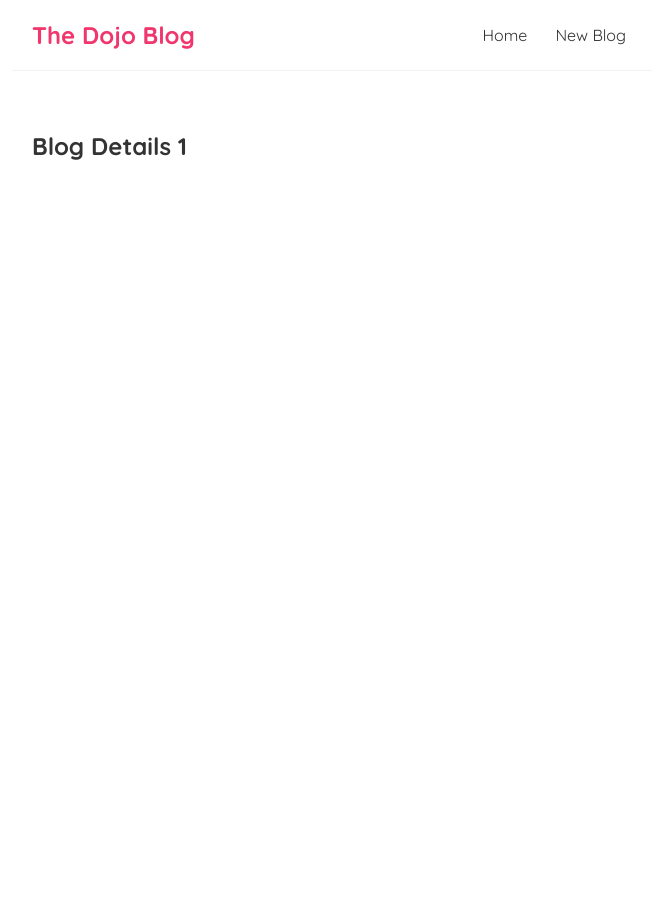
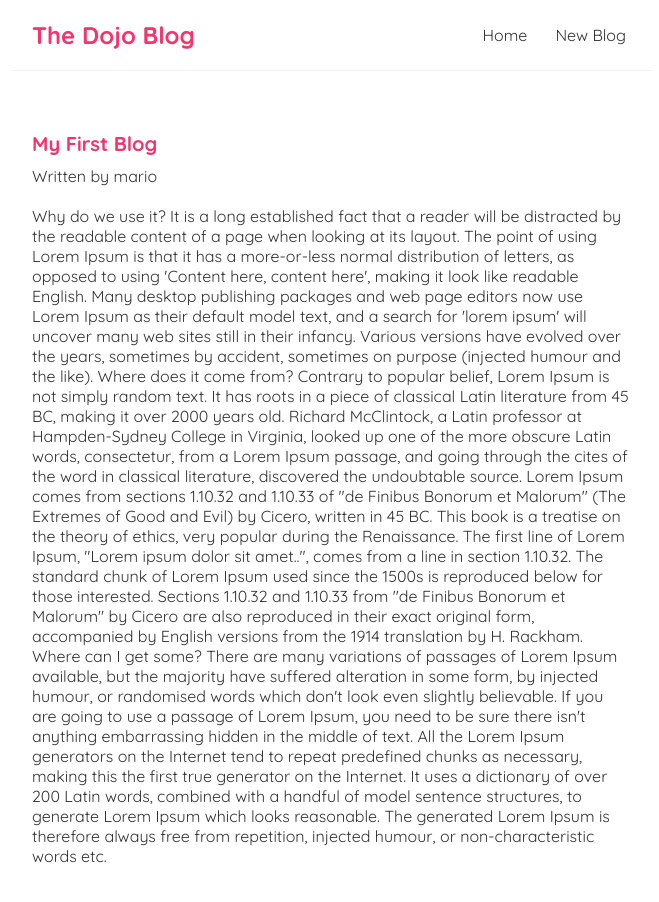
Before and after one commit to ukaran11/dojo-blog-react, a React (Create React App) app: page /blogs/1 in a window 1280 px wide. Shown: the top 902 px of the page, without its empty margins (308-967 px from the left). Before the commit the page ends 800 px from the top, so only its background shows below. Built offline with nearby package versions, Linux system fonts and the light colour scheme; data requests are answered from the project's data file; the HTML template or start-up script is replaced by a standard one.

Commit message:
Utsav | Reused useFetch custom hook to fetch blog details

```diff
--- a/src/BlogDetails.js
+++ b/src/BlogDetails.js
@@ -1,11 +1,21 @@
 import { useParams } from "react-router-dom";
+import useFetch from "./useFetch";
 
 const BlogDetails = () => {
     const { id } = useParams();
+    const { data: blog, error, isPending } = useFetch('http://localhost:8000/blogs/'+ id);
 
     return (
         <div className="blog-details">
-            <h2>Blog Details { id }</h2>
+            { error && <div>{ error }</div>}
+            { isPending && <div>Loading</div> }
+            { blog && (
+                <article>
+                    <h2>{ blog.title }</h2>
+                    <p>Written by {blog.author}</p>
+                    <div>{ blog.body }</div>
+                </article>
+            )}
         </div>
     );
 }
--- a/src/index.css
+++ b/src/index.css
@@ -52,3 +52,14 @@
 .blog-preview a {
   text-decoration: none;
 }
+
+/* blog details */
+.blog-details h2 {
+  font-size: 20px;
+  color: #f1356d;
+  margin-bottom: 10px;
+}
+
+.blog-details div{
+  margin: 20px 0;
+}
```
